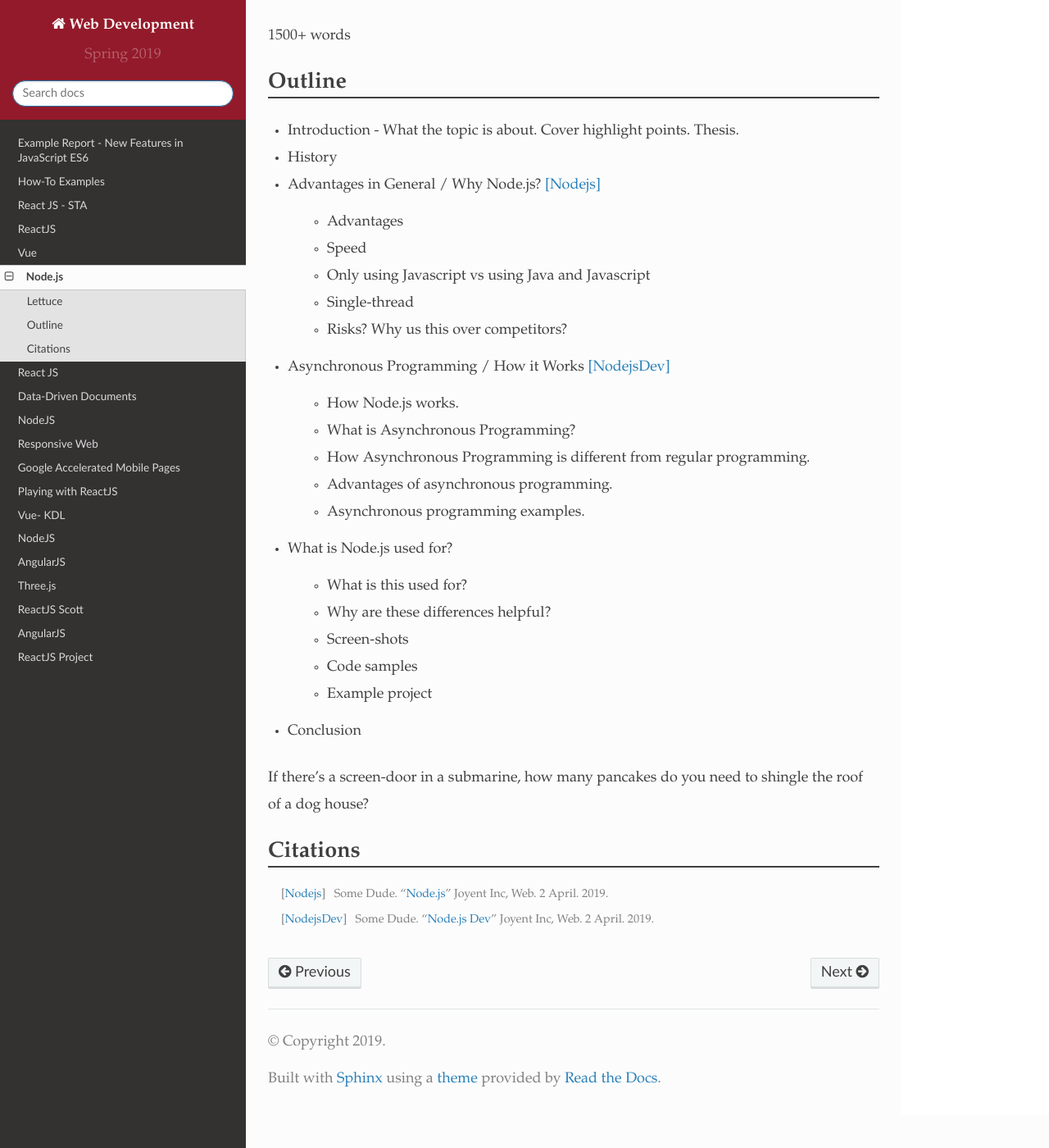
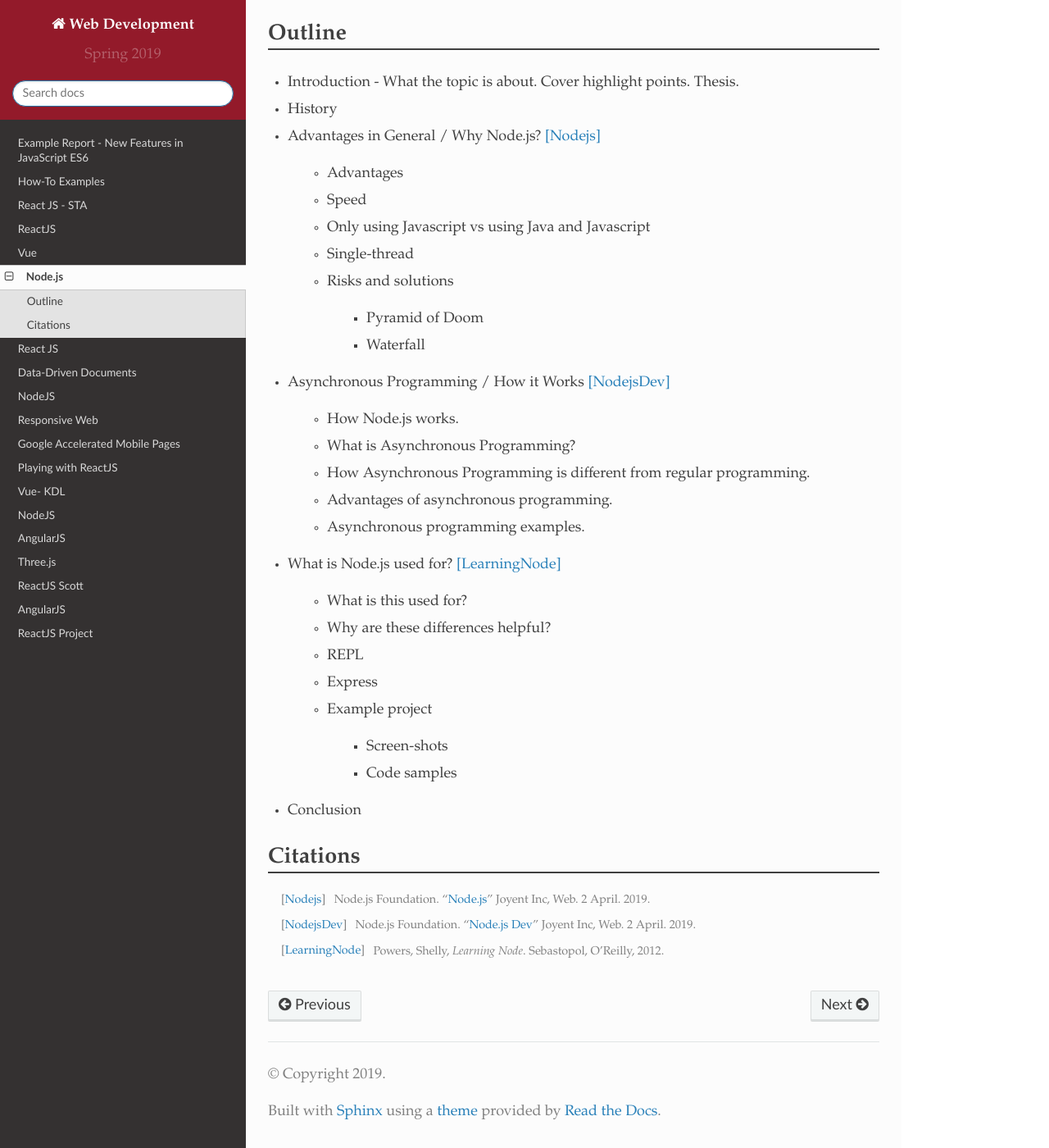
Before and after one commit to pvcraven/2019_spring_web_dev, a Sphinx documentation site: the page built from source/final/dalmas/index.rst, in a window 1280 px wide and 1400 px high, scrolled down 263 px. Shown: the whole window at 82% size. Built offline with Sphinx 7.4.7 and the Read the Docs theme 2.0.0, drawn with Linux system fonts in a browser that asks for light colours.

Commit message:
updating outline

```diff
--- a/source/final/dalmas/index.rst
+++ b/source/final/dalmas/index.rst
@@ -1,8 +1,5 @@
 ⠀Node.js
 ========
-
-Lettuce
--------
 
 15 paragraphs
 
@@ -19,7 +16,10 @@ Outline
 	* Speed
 	* Only using Javascript vs using Java and Javascript
 	* Single-thread
-	* Risks? Why us this over competitors?
+	* Risks and solutions
+
+		* Pyramid of Doom
+		* Waterfall
 
 * Asynchronous Programming / How it Works [NodejsDev]_
 
@@ -29,22 +29,24 @@ Outline
 	* Advantages of asynchronous programming.
 	* Asynchronous programming examples.
 
-* What is Node.js used for?
+* What is Node.js used for? [LearningNode]_
 
 	* What is this used for?
 	* Why are these differences helpful?
-	* Screen-shots
-	* Code samples
+	* REPL
+	* Express
 	* Example project
 
+		* Screen-shots
+		* Code samples
+
 * Conclusion
-
-If there's a screen-door in a submarine, how many pancakes do you need to
-shingle the roof of a dog house?
 
 Citations
 ---------
 
-.. [Nodejs] Some Dude. "`Node.js <https://nodejs.org/en/>`_" Joyent Inc, Web. 2 April. 2019.
+.. [Nodejs] Node.js Foundation. "`Node.js <https://nodejs.org/en/>`_" Joyent Inc, Web. 2 April. 2019.
 
-.. [NodejsDev] Some Dude. "`Node.js Dev <https://nodejs.dev/a-brief-history-of-nodejs>`_" Joyent Inc, Web. 2 April. 2019.
+.. [NodejsDev] Node.js Foundation. "`Node.js Dev <https://nodejs.dev/a-brief-history-of-nodejs>`_" Joyent Inc, Web. 2 April. 2019.
+
+.. [LearningNode] Powers, Shelly, *Learning Node*. Sebastopol, O'Reilly, 2012.
```
